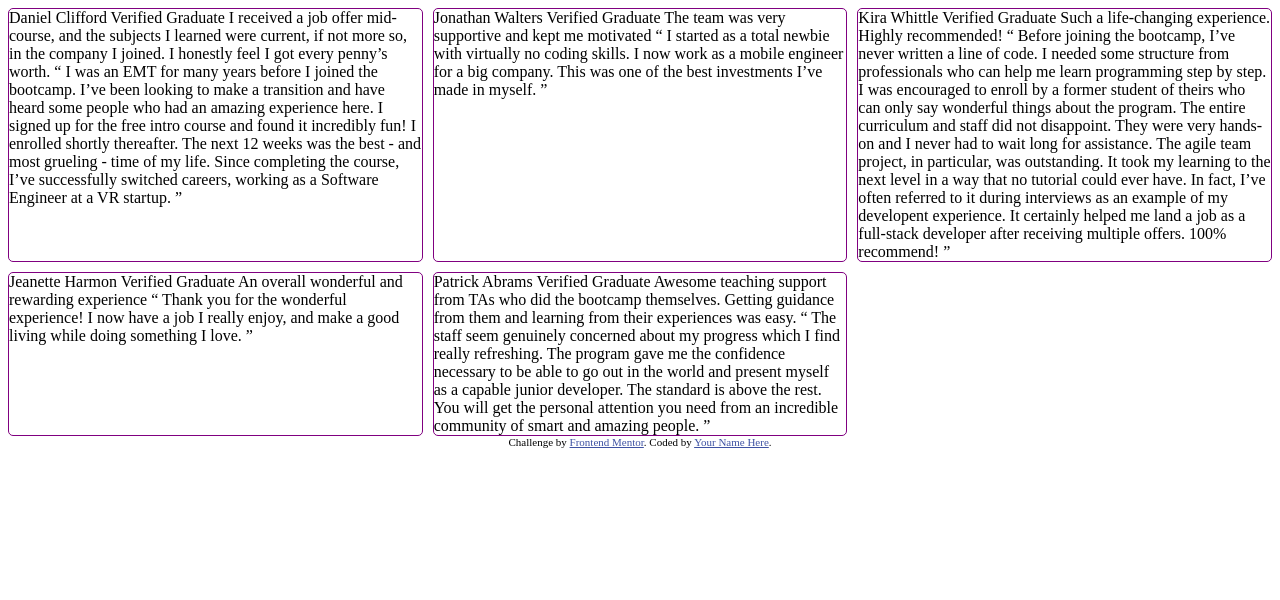
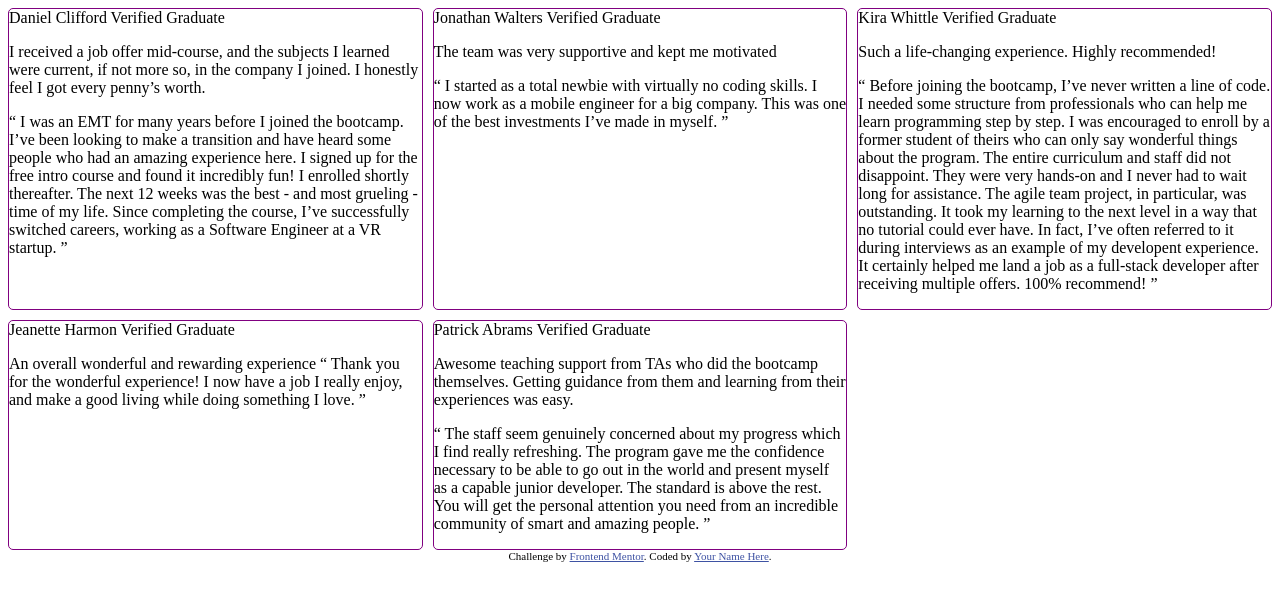
Before and after one commit to Nesjesramrey/Testimonials-grid-section-challenge-on-Frontend-Mentor, a plain HTML site: page index.html in a window 1280 px wide. Drawn offline with Linux system fonts and the light colour scheme.

Commit message:
style paragraph html

```diff
--- a/index.html
+++ b/index.html
@@ -27,62 +27,74 @@
 <body>
   <main class="maincontainer">
     <div class="box one">
+      <div>
       Daniel Clifford
       Verified Graduate
+    </div>
 
+    <p>
       I received a job offer mid-course, and the subjects I learned were current, if not more so,
       in the company I joined. I honestly feel I got every penny’s worth.
-
+    </p>
+    <p>
       “ I was an EMT for many years before I joined the bootcamp. I’ve been looking to make a
       transition and have heard some people who had an amazing experience here. I signed up
       for the free intro course and found it incredibly fun! I enrolled shortly thereafter.
       The next 12 weeks was the best - and most grueling - time of my life. Since completing
       the course, I’ve successfully switched careers, working as a Software Engineer at a VR startup. ”
+    </p>
     </div>
     <div class="box two">
-      Jonathan Walters
+      <div>Jonathan Walters
       Verified Graduate
-
-      The team was very supportive and kept me motivated
-
+    </div>
+      <p>
+        The team was very supportive and kept me motivated
+      </p>
+      <p>
       “ I started as a total newbie with virtually no coding skills. I now work as a mobile engineer
       for a big company. This was one of the best investments I’ve made in myself. ”
+    </p>
     </div>
     <div class="box three">
-      Jeanette Harmon
+     <div> Jeanette Harmon
       Verified Graduate
-
-      An overall wonderful and rewarding experience
+    </div>
+     <p> An overall wonderful and rewarding experience
 
       “ Thank you for the wonderful experience! I now have a job I really enjoy, and make a good living
       while doing something I love. ”
+    </p>
     </div>
     <div class="box four">
-      Patrick Abrams
+      <div>Patrick Abrams
       Verified Graduate
-
+    </div>
+    <p>
       Awesome teaching support from TAs who did the bootcamp themselves. Getting guidance from them and
       learning from their experiences was easy.
-
+    </p>
+    <p>
       “ The staff seem genuinely concerned about my progress which I find really refreshing. The program
       gave me the confidence necessary to be able to go out in the world and present myself as a capable
       junior developer. The standard is above the rest. You will get the personal attention you need from
       an incredible community of smart and amazing people. ”
+    </p>
     </div>
     <div class="box five">
-      Kira Whittle
+      <div>Kira Whittle
       Verified Graduate
+      </div>
+      <p>Such a life-changing experience. Highly recommended!</p>
 
-      Such a life-changing experience. Highly recommended!
-
-      “ Before joining the bootcamp, I’ve never written a line of code. I needed some structure from
+      <p>“ Before joining the bootcamp, I’ve never written a line of code. I needed some structure from
       professionals who can help me learn programming step by step. I was encouraged to enroll by a former
       student of theirs who can only say wonderful things about the program. The entire curriculum and staff
       did not disappoint. They were very hands-on and I never had to wait long for assistance. The agile team
       project, in particular, was outstanding. It took my learning to the next level in a way that no tutorial
       could ever have. In fact, I’ve often referred to it during interviews as an example of my developent
       experience. It certainly helped me land a job as a full-stack developer after receiving multiple offers.
-      100% recommend! ”
+      100% recommend! ”</p>
     </div>
   </main>
   <div class="attribution">
```
